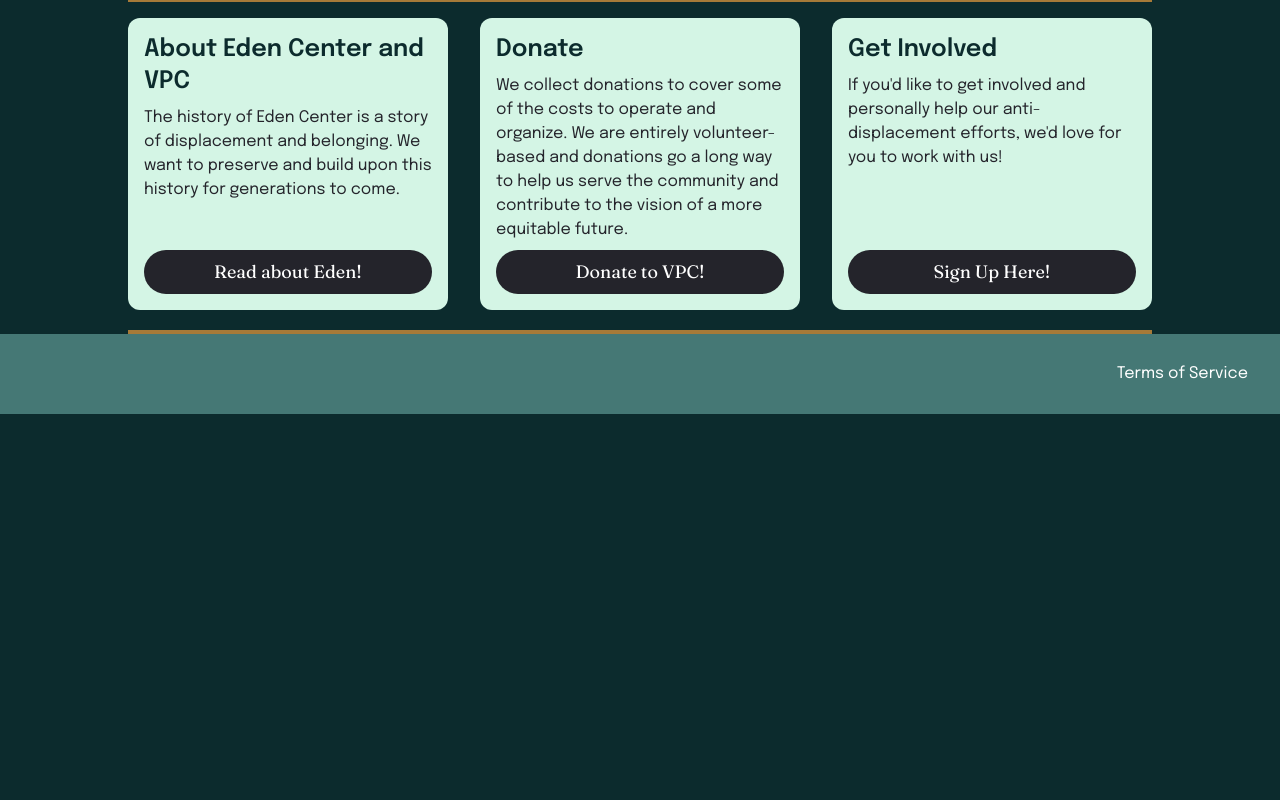
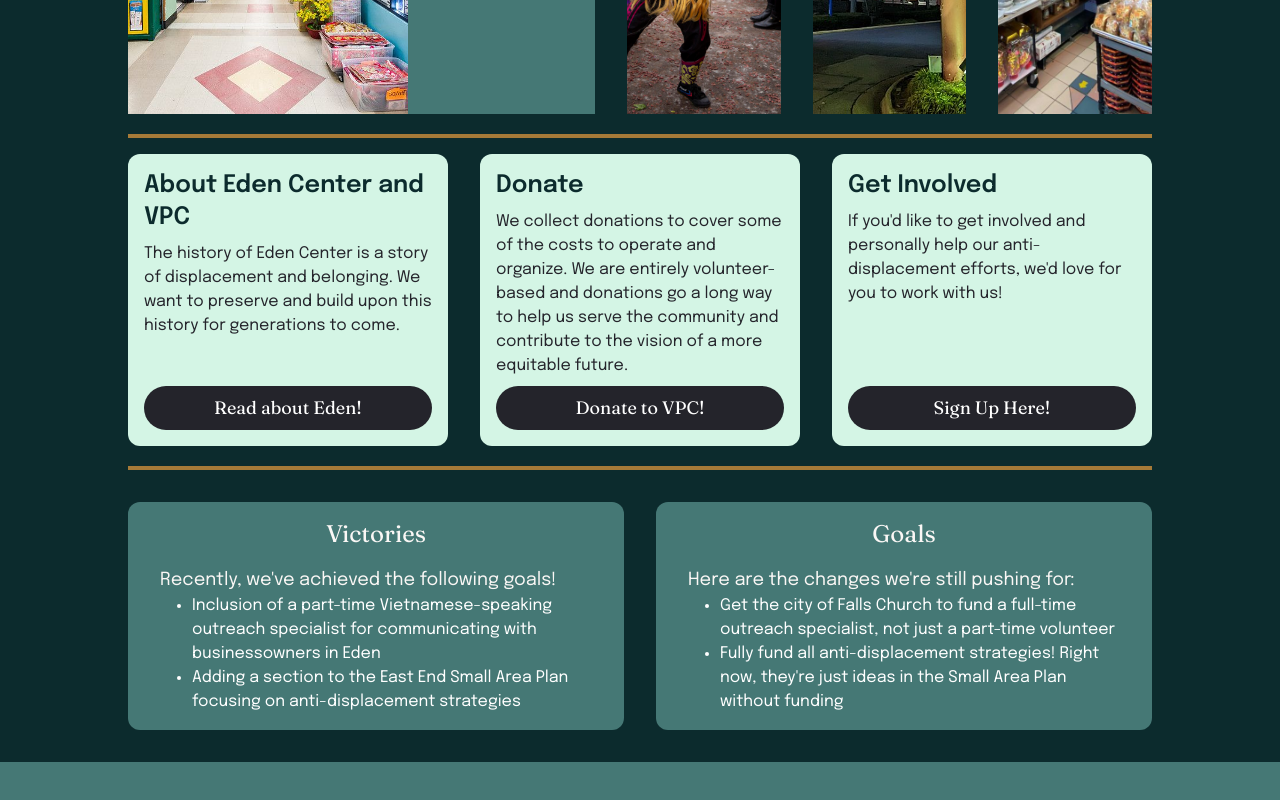
Before and after one commit to Ayzel0/viet-place-collective, a Next.js app: page / in a window 1280 px wide. Shown: the part 586-1386 px from the top of the page. Before the commit the page ends 1000 px from the top, so only its background shows below. Built offline with nearby package versions, Linux system fonts and the light colour scheme; no server answers.

Commit message:
draft to turn in

```diff
--- a/src/app/BottomBar.tsx
+++ b/src/app/BottomBar.tsx
@@ -4,7 +4,7 @@
   return (
     <section className='bg-medium-jade h-[5vh] lg:h-[10vh] flex flex-row items-center'>
       <div className='ml-auto text-white mr-8'>
-        <p>Terms of Service</p>
+        <p> </p>
       </div>
     </section>
   )
--- /dev/null
+++ b/src/app/TitleBar.tsx
@@ -0,0 +1,14 @@
+"use client";
+
+import { useLanguage } from "./LanguageProvider";
+import { fraunces } from "./fonts";
+
+const TitleBar = () => {
+  const { language, setLanguage } = useLanguage();
+
+  return (
+    <p className={`text-tan text-2xl py-4 my-5 mx-12 text-center bg-medium-jade rounded-full bg-opacity-50 ${fraunces.className}`}>{language === 'english' ? 'Building power across generations to uplift + uphold the Vietnamese community’s legacy in the DMV.' : 'Tạo dựng sức mạnh cho các thế hệ cộng đồng Việt nhằm nâng đỡ và duy trì di sản cộng đồng trong khu vực DMV.'}</p>
+  )
+}
+
+export default TitleBar;
--- a/src/app/news/page.tsx
+++ b/src/app/news/page.tsx
@@ -8,8 +8,6 @@
 
   return (
     <div className='mx-[5%] lg:mx-[10%] xl:mx-[15%]'>
-      <h1 className='text-mint text-4xl mt-8'>Our Newsletter</h1>
-      <div className='h-1 w-full bg-pale-yellow rounded my-4' />
 
       <h1 className='text-mint text-4xl mt-8'>In the Press</h1>
       <div className='h-1 w-full bg-pale-yellow rounded my-4' />
--- a/src/app/page.tsx
+++ b/src/app/page.tsx
@@ -1,14 +1,36 @@
 import ImageCarousel from "./ImageCarousel";
 import SupportBox from "./SupportBox";
+import TitleBar from "./TitleBar";
+
+import { fraunces } from "./fonts";
 
 export default async function Home() {
 
   return (
     <main className='mx-[10%]'>
+      <TitleBar />
       <ImageCarousel />
       <div className='w-full h-1 bg-medium-gold mt-5' />
       <SupportBox />
       <div className='w-full h-1 bg-medium-gold mt-5' />
+      <div className='grid lg:grid-cols-2 my-8 gap-8'>
+        <div className='bg-medium-jade rounded-xl px-8 py-4'>
+          <h2 className={`${fraunces.className} text-center text-tan text-2xl mb-4`}>Victories</h2>
+          <p className='text-tan text-lg'>Recently, we've achieved the following goals!</p>
+          <ul className='list-disc ml-8 text-white'>
+            <li>Inclusion of a part-time Vietnamese-speaking outreach specialist for communicating with businessowners in Eden</li>
+            <li>Adding a section to the East End Small Area Plan focusing on anti-displacement strategies</li>
+          </ul>
+        </div>
+        <div className='bg-medium-jade rounded-xl py-4 px-8'>
+          <h2 className={`${fraunces.className} text-center text-tan text-2xl mb-4`}>Goals</h2>
+          <p className='text-tan text-lg'>Here are the changes we're still pushing for:</p>
+          <ul className='list-disc ml-8 text-white'>
+            <li>Get the city of Falls Church to fund a full-time outreach specialist, not just a part-time volunteer</li>
+            <li>Fully fund all anti-displacement strategies! Right now, they're just ideas in the Small Area Plan without funding</li>
+          </ul>
+        </div>
+      </div>
 
     </main>
   );
```
